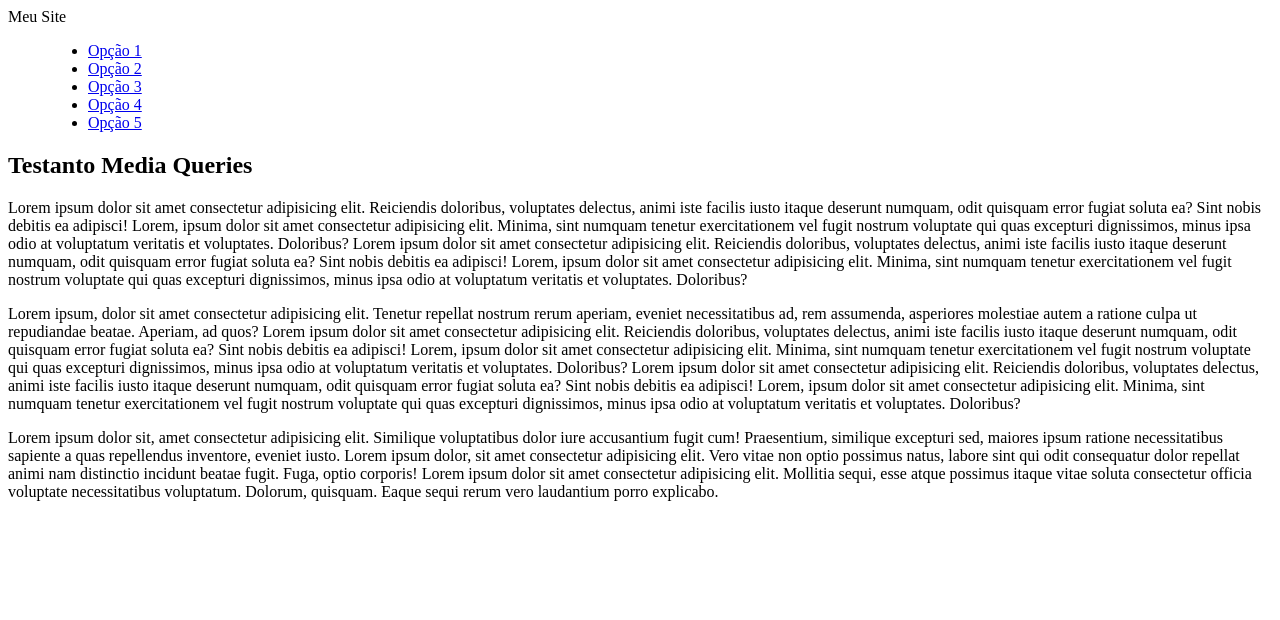
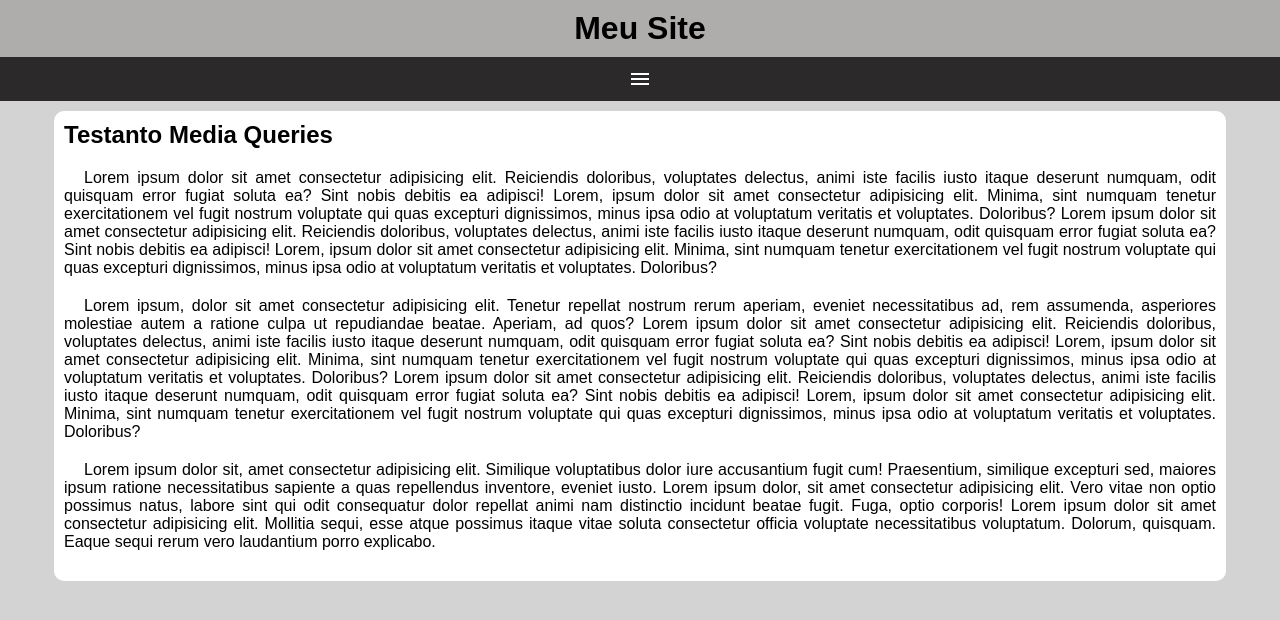
Before and after one commit to CaioKienupp/html-css, a plain HTML site: page exercícios/ex026/mq005/index.html in a window 1280 px wide. Drawn offline with nearby package versions, Linux system fonts and the light colour scheme.

Commit message:
exercício 26 005MQ

```diff
--- /dev/null
+++ b/exercícios/ex026/mq005/estilos/style.css
@@ -0,0 +1,76 @@
+@charset "UTF-8";
+
+* {
+   font-family: Arial, Helvetica, sans-serif;
+   margin: 0px;
+   padding: 0px;
+}
+
+body, html{
+    background-color: lightgray;
+}
+
+header{
+    background-color: rgb(175, 172, 172);
+}
+
+header h1{
+    padding: 10px;
+    text-align: center;
+}
+
+span#burguer{
+    background-color: rgb(43, 41, 41);
+    color: white;
+    display: block;
+    text-align: center;
+    padding: 10px;
+
+}
+
+span#burguer:hover{
+    background-color: white;
+    color: black;
+    cursor: pointer;
+}
+
+menu{
+    display: none;
+}
+
+menu > ul{
+    list-style: none;
+}
+
+menu a{
+    display: block;
+    padding: 10px;
+    text-decoration: none;
+    text-align: center;
+    background-color: rgb(59, 57, 57);
+    color: white;
+    border-top: 2px solid gray;
+}
+
+menu a:hover{
+    background-color: gray;
+}
+
+main{
+    width: 90vw;
+    background-color: white;
+    margin: auto;
+    margin-top: 10px;
+    padding: 10px;
+    border-radius: 10px;
+}
+
+article > h2{
+    padding-bottom: 20px;
+}
+
+article > p{
+    text-align: justify;
+    margin-bottom: 20px;
+    text-indent: 20px;
+}
--- a/exercícios/ex026/mq005/index.html
+++ b/exercícios/ex026/mq005/index.html
@@ -1,13 +1,16 @@
 <!DOCTYPE html>
-<html lang="en">
+<html lang="pt-br">
 <head>
     <meta charset="UTF-8">
     <meta name="viewport" content="width=device-width, initial-scale=1.0">
     <title>Media Query</title>
+    <link href="https://fonts.googleapis.com/css2?family=Material+Symbols+Outlined" rel="stylesheet" />
+    <link rel="stylesheet" href="estilos/style.css">
 </head>
 <body>
-    <header>Meu Site
-    <menu>
+    <header><h1>Meu Site</h1>
+        <span id="burguer" class="material-symbols-outlined" onclick="clickMenu()">Menu</span>
+    <menu id="itens">
         <ul>
             <li><a href="#">Opção 1</a></li>
             <li><a href="#">Opção 2</a></li>
@@ -29,5 +32,15 @@
 
     </article>
 </main>
+<footer>
+    <script>
+        function clickMenu() {
+            if(itens.style.display == 'block') {
+                itens.style.display = 'none'
+        } else{
+            itens.style.display = 'block'
+        }
+    }
+    </script>
 </body>
 </html>
```
